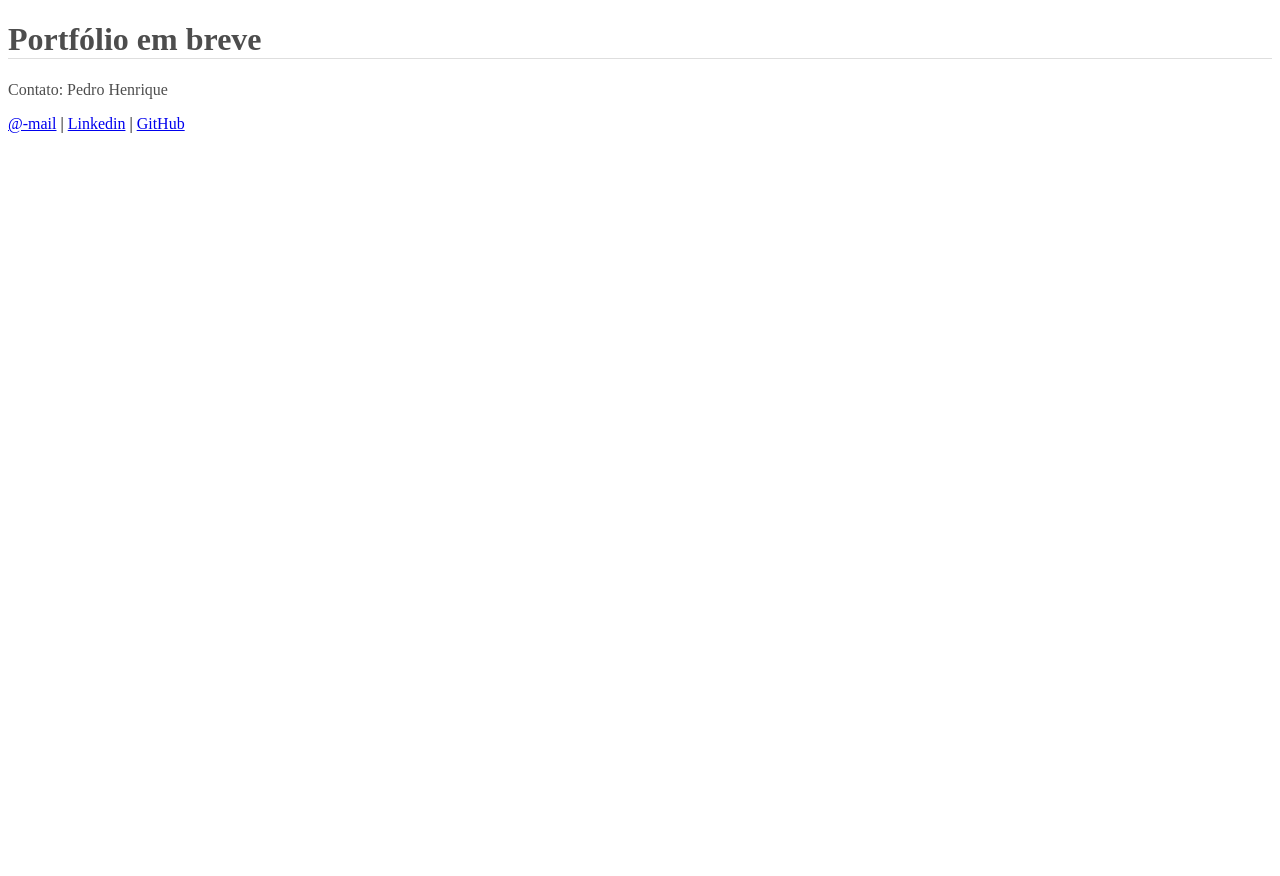
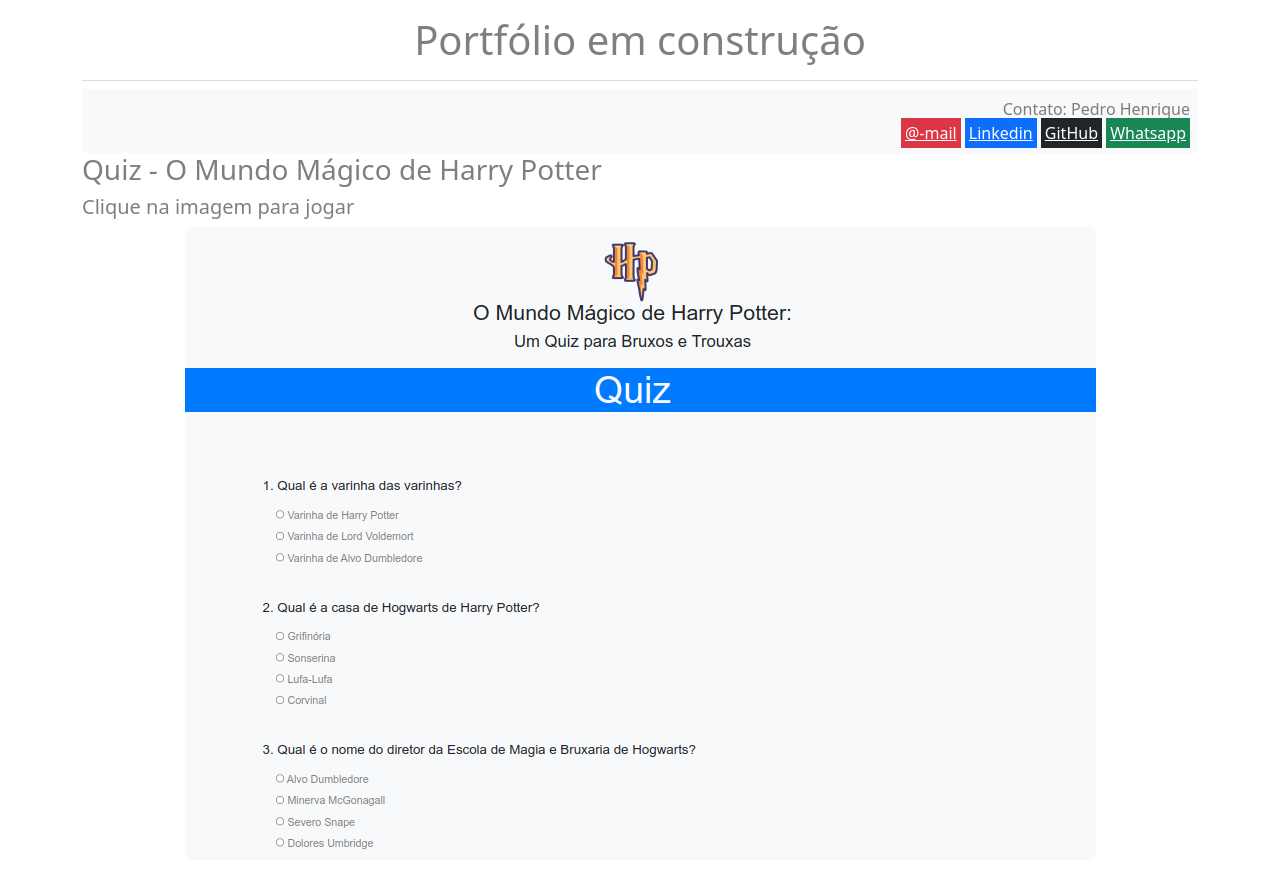
Before and after one commit to dev-pedro/portfolio, a plain HTML site: page index.html in a window 1280 px wide. Before the commit the page ends 800 px from the top, so only its background shows below. Drawn offline with nearby package versions, Linux system fonts and the light colour scheme.

Commit message:
update home page

```diff
--- a/index.html
+++ b/index.html
@@ -2,6 +2,17 @@
 <html lang="pt-br">
   <head>
     <meta charset="UTF-8" />
+    <link
+      href="https://cdn.jsdelivr.net/npm/bootstrap@5.3.0-alpha1/dist/css/bootstrap.min.css"
+      rel="stylesheet"
+      integrity="sha384-GLhlTQ8iRABdZLl6O3oVMWSktQOp6b7In1Zl3/Jr59b6EGGoI1aFkw7cmDA6j6gD"
+      crossorigin="anonymous"
+    />
+    <script
+      src="https://cdn.jsdelivr.net/npm/bootstrap@5.3.0-alpha1/dist/js/bootstrap.bundle.min.js"
+      integrity="sha384-w76AqPfDkMBDXo30jS1Sgez6pr3x5MlQ1ZAGC+nuZB+EYdgRZgiwxhTBTkF7CXvN"
+      crossorigin="anonymous"
+    ></script>
     <title>Pedro Henrique - Developer</title>
 
     <style>
@@ -15,12 +26,44 @@
     </style>
   </head>
   <body>
-    <div>
-      <h1 class="colorText">Portfólio em breve</h1>
-      <p class="colorText">Contato: Pedro Henrique</p>
-      <a href="mailto:dev.pedro.rjas@gmail.com">@-mail</a> |
-      <a href="https://www.linkedin.com/in/pedro-henrique-rjas/">Linkedin</a> |
-      <a href="https://github.com/dev-pedro">GitHub</a>
+    <div class="container-sm">
+      <h1 class="text-black-50 py-3 text-center">Portfólio em construção</h1>
+
+      <div class="nav bg-light p-2 d-flex flex-column">
+        <p class="text-black-50 text-end my-0">Contato: Pedro Henrique</p>
+        <div class="text-black-50 text-end p-0">
+          <a
+            class="text-white bg-danger p-1"
+            href="mailto:dev.pedro.rjas@gmail.com"
+            >@-mail</a
+          >
+          <a
+            class="text-white bg-primary p-1"
+            href="https://www.linkedin.com/in/pedro-henrique-rjas/"
+            >Linkedin</a
+          >
+          <a class="text-white bg-dark p-1" href="https://github.com/dev-pedro"
+            >GitHub</a
+          >
+          <a
+            class="text-white bg-success p-1"
+            href="https://wa.me/5519994513631"
+            >Whatsapp</a
+          >
+        </div>
+      </div>
+      <div class="portifolio">
+        <div class="quiz d-flex flex-column mb-3">
+          <p class="text-black-50 h3">Quiz - O Mundo Mágico de Harry Potter</p>
+          <p class="text-black-50 h5">Clique na imagem para jogar</p>
+          <a href="https://portfolio.devpedrohenrique.com.br/quiz/">
+            <img
+              class="rounded mx-auto d-block img-fluid"
+              src="./quiz/images/quiz.png"
+            />
+          </a>
+        </div>
+      </div>
     </div>
   </body>
 </html>
```
